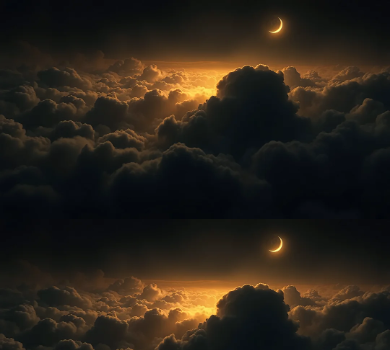
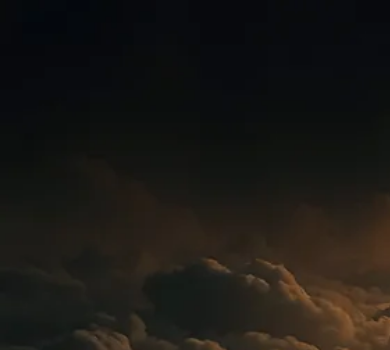
Before and after one commit to plstrack/plstrack.github.io, a plain HTML site: page index.html in a window 390 px wide. Shown: the top 350 px of the page. Drawn offline with Linux system fonts and the light colour scheme.

Commit message:
Fixed background image issue on mobile devices

```diff
--- a/index.html
+++ b/index.html
@@ -5,7 +5,7 @@
 	<meta name="viewport" content="width=device-width, initial-scale=1.0">
 	<title>PlsTrack</title>
 </head>
-<body style="background-image:url('heaven.webp'); background-size:contain;
+<body style="background-image:url('heaven.webp'); background-size:cover;
 		display: flex;
     justify-content: center;
     align-items: center;
```
